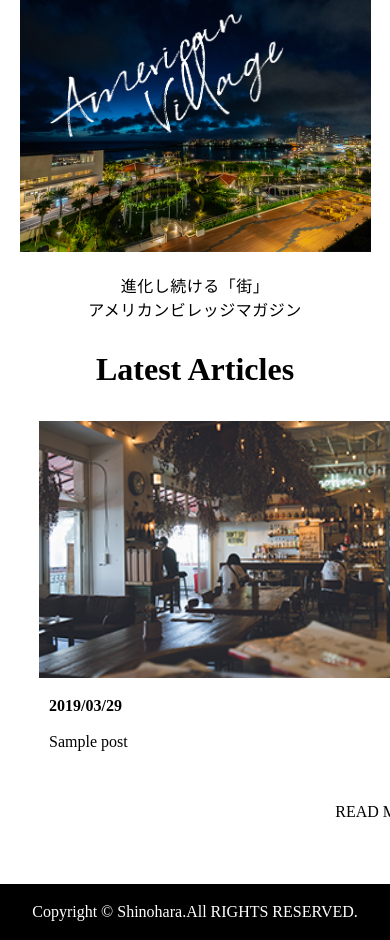
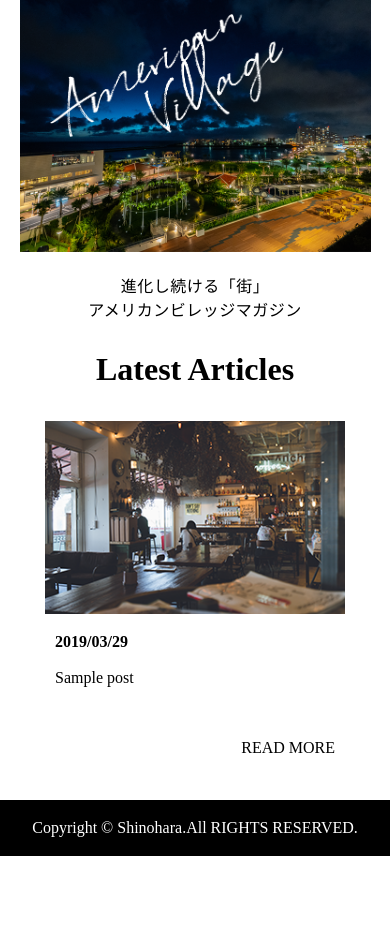
Before and after one commit to HirokoAB/OJT, a WordPress theme: template index.php in a window 390 px wide; the page is wider, and only the part inside the window is pictured. Shown: the part 286-1226 px from the top of that part. After the commit the page ends 1142 px from the top of that part, so only its background shows below. Run offline with PHP 8.4 and a stand-in for WordPress, Linux system fonts and the light colour scheme; the site name, menu and one post (Sample post) are stand-ins, and other content is empty.

Commit message:
記事一覧の幅調整 ＆ サイト幅が767px 〜 1118px までの時の幅調整

```diff
--- a/css/style.css
+++ b/css/style.css
@@ -104,7 +104,7 @@ a{
   margin-right: 30px;
   margin-bottom: 30px;
   height: 450px;
-  width: 31.3%;
+  width: 31.1%;
   transition: .8s;
   border-radius: 5px;
 }
@@ -246,12 +246,23 @@ footer{
 
   .img-box li{
     margin: 0 0 20px 0;
-    width: 400px;
+    width: 450px;
     height: 100%;
   }
 
   .next{
     margin-bottom: 20px;
   }
+}
 
+@media screen and (max-width:1118px){
+  .img-box li{
+    width: 300px;
+    margin: 0 auto;
+  }
+
+  .img-box li:nth-child(3),
+  .img-box li:last-child{
+    margin: 0 auto;
+  }
 }
```
